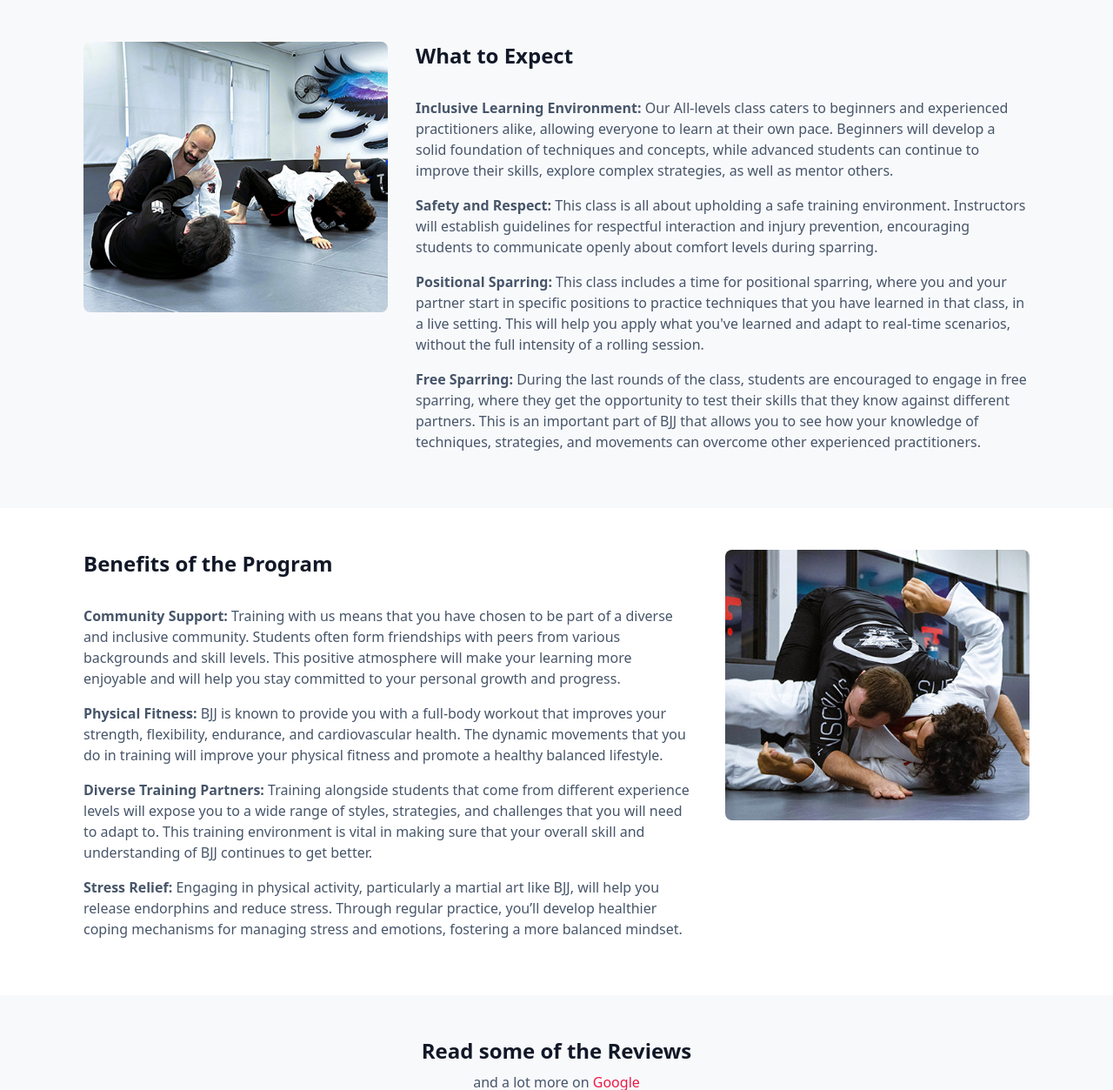
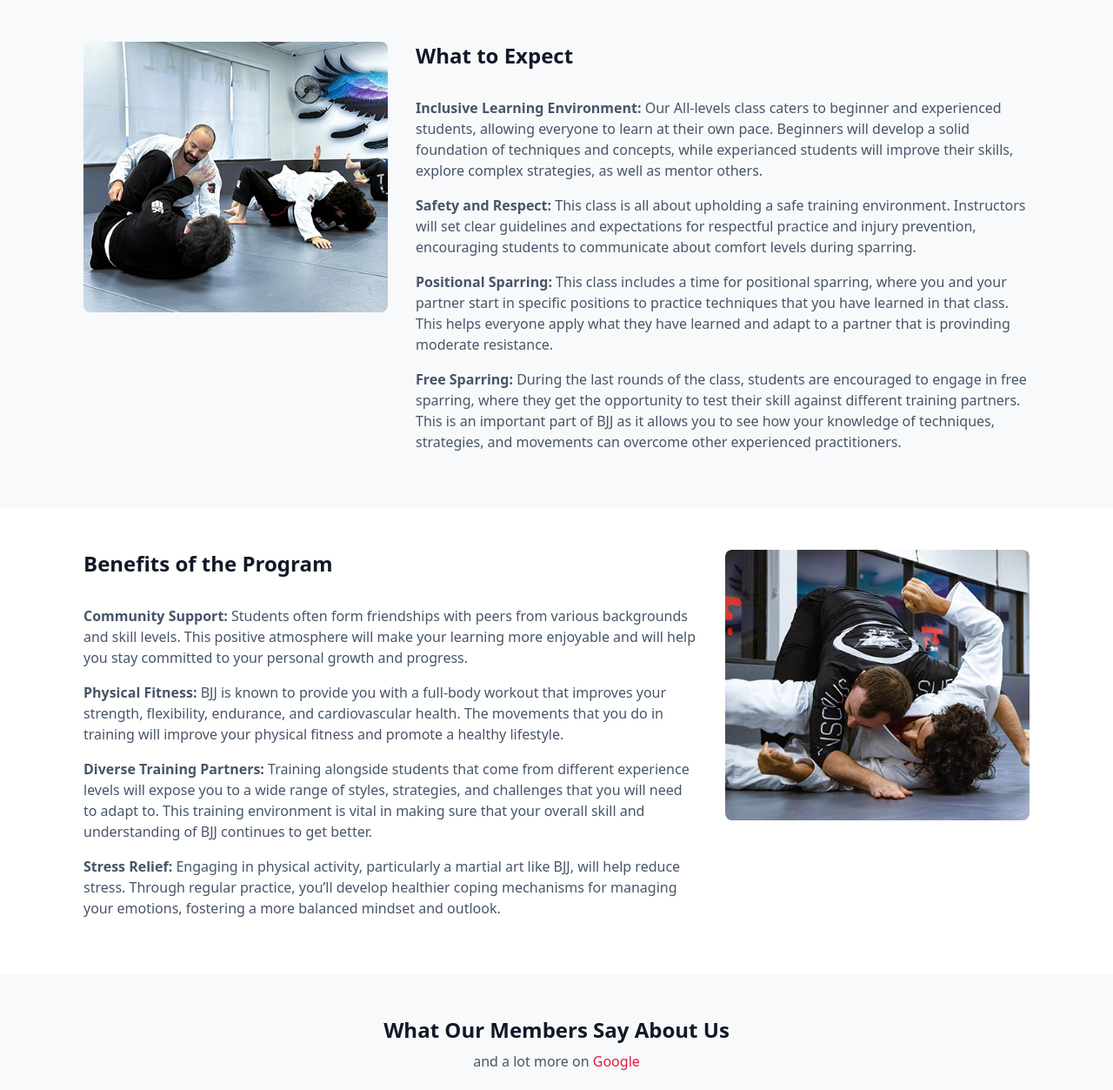
Before and after one commit to RavenGrappling/RavenGrappling.github.io, a Jekyll site: the page built from pages/adult-all-levels.html, in a window 1280 px wide and 1400 px high, scrolled down 395 px. Shown: the part 147-1400 px from the top of the window at 87% size. Built offline with Jekyll 4.4.1, drawn with Linux system fonts in a browser that asks for light colours; some of the changed text lies outside the part shown.

Commit message:
Update adult-all-levels.html

```diff
--- a/pages/adult-all-levels.html
+++ b/pages/adult-all-levels.html
@@ -11,11 +11,6 @@ permalink: /adult-all-levels-brazilian-jiu-jitsu-coquitlam
         Adults All Levels Program
         <small>Ages 15+</small>
       </h1>
-      <p>
-        <span>
-          Our All-Levels Brazilian Jiu-Jitsu (BJJ) class is designed for practitioners of all skill levels, from beginners to advanced. This inclusive program fosters a welcoming environment where students can learn at their own pace while exploring the art of BJJ.
-        </span>
-      </p>
     </div>
 
     {% include leads_form.html program="adult-all-levels" %}
@@ -31,19 +26,19 @@ permalink: /adult-all-levels-brazilian-jiu-jitsu-coquitlam
 
         <p>
           <strong>Inclusive Learning Environment:</strong>
-          Our All-levels class caters to beginners and experienced practitioners alike, allowing everyone to learn at their own pace. Beginners will develop a solid foundation of techniques and concepts, while advanced students can continue to improve their skills, explore complex strategies, as well as mentor others.
+          Our All-levels class caters to beginner and experienced students, allowing everyone to learn at their own pace. Beginners will develop a solid foundation of techniques and concepts, while experianced students will improve their skills, explore complex strategies, as well as mentor others.
         </p>
         <p>
           <strong>Safety and Respect:</strong>
-          This class is all about upholding a safe training environment. Instructors will establish guidelines for respectful interaction and injury prevention, encouraging students to communicate openly about comfort levels during sparring.
+          This class is all about upholding a safe training environment. Instructors will set clear guidelines and expectations for respectful practice and injury prevention, encouraging students to communicate about comfort levels during sparring.
         </p>
         <p>
           <strong>Positional Sparring:</strong>
-          This class includes a time for positional sparring, where you and your partner start in specific positions to practice techniques that you have learned in that class, in a live setting. This will help you apply what you've learned and adapt to real-time scenarios, without the full intensity of a rolling session.
+          This class includes a time for positional sparring, where you and your partner start in specific positions to practice techniques that you have learned in that class. This helps everyone apply what they have learned and adapt to a partner that is provinding moderate resistance.
         </p>
         <p>
           <strong>Free Sparring:</strong>
-          During the last rounds of the class, students are encouraged to engage in free sparring, where they get the opportunity to test their skills that they know against different partners. This is an important part of BJJ that allows you to see how your knowledge of techniques, strategies, and movements can overcome other experienced practitioners.
+          During the last rounds of the class, students are encouraged to engage in free sparring, where they get the opportunity to test their skill against different training partners. This is an important part of BJJ as it allows you to see how your knowledge of techniques, strategies, and movements can overcome other experienced practitioners.
         </p>
       </div>
 
@@ -61,11 +56,11 @@ permalink: /adult-all-levels-brazilian-jiu-jitsu-coquitlam
 
       <p>
         <strong>Community Support:</strong>
-        Training with us means that you have chosen to be part of a diverse and inclusive community. Students often form friendships with peers from various backgrounds and skill levels. This positive atmosphere will make your learning more enjoyable and will help you stay committed to your personal growth and progress.
+        Students often form friendships with peers from various backgrounds and skill levels. This positive atmosphere will make your learning more enjoyable and will help you stay committed to your personal growth and progress.
       </p>
       <p>
         <strong>Physical Fitness:</strong>
-        BJJ is known to provide you with a full-body workout that improves your strength, flexibility, endurance, and cardiovascular health. The dynamic movements that you do in training will improve your physical fitness and promote a healthy balanced lifestyle.
+        BJJ is known to provide you with a full-body workout that improves your strength, flexibility, endurance, and cardiovascular health. The movements that you do in training will improve your physical fitness and promote a healthy lifestyle.
       </p>
       <p>
         <strong>Diverse Training Partners:</strong>
@@ -73,7 +68,7 @@ permalink: /adult-all-levels-brazilian-jiu-jitsu-coquitlam
       </p>
       <p>
         <strong>Stress Relief:</strong>
-        Engaging in physical activity, particularly a martial art like BJJ, will help you release endorphins and reduce stress. Through regular practice, you’ll develop healthier coping mechanisms for managing stress and emotions, fostering a more balanced mindset.
+        Engaging in physical activity, particularly a martial art like BJJ, will help reduce stress. Through regular practice, you’ll develop healthier coping mechanisms for managing your emotions, fostering a more balanced mindset and outlook.
       </p>
     </div>
 
@@ -86,7 +81,7 @@ permalink: /adult-all-levels-brazilian-jiu-jitsu-coquitlam
 <div class="section-bg">
   <section>
     <h2 class="text-center">
-      Read some of the Reviews
+      What Our Members Say About Us
     </h2>
     <p class="subheader text-center">
       and a lot more on
```
